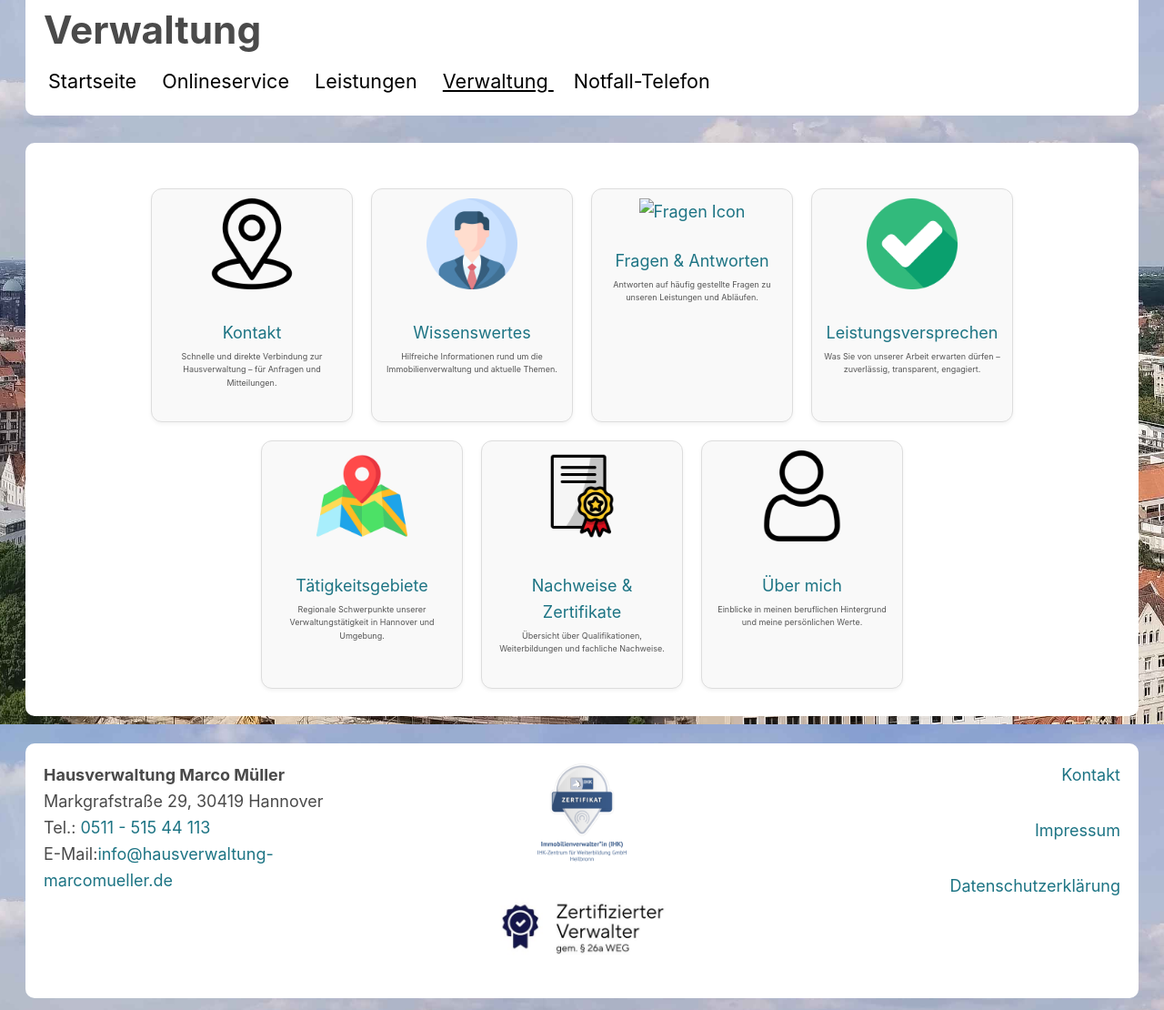
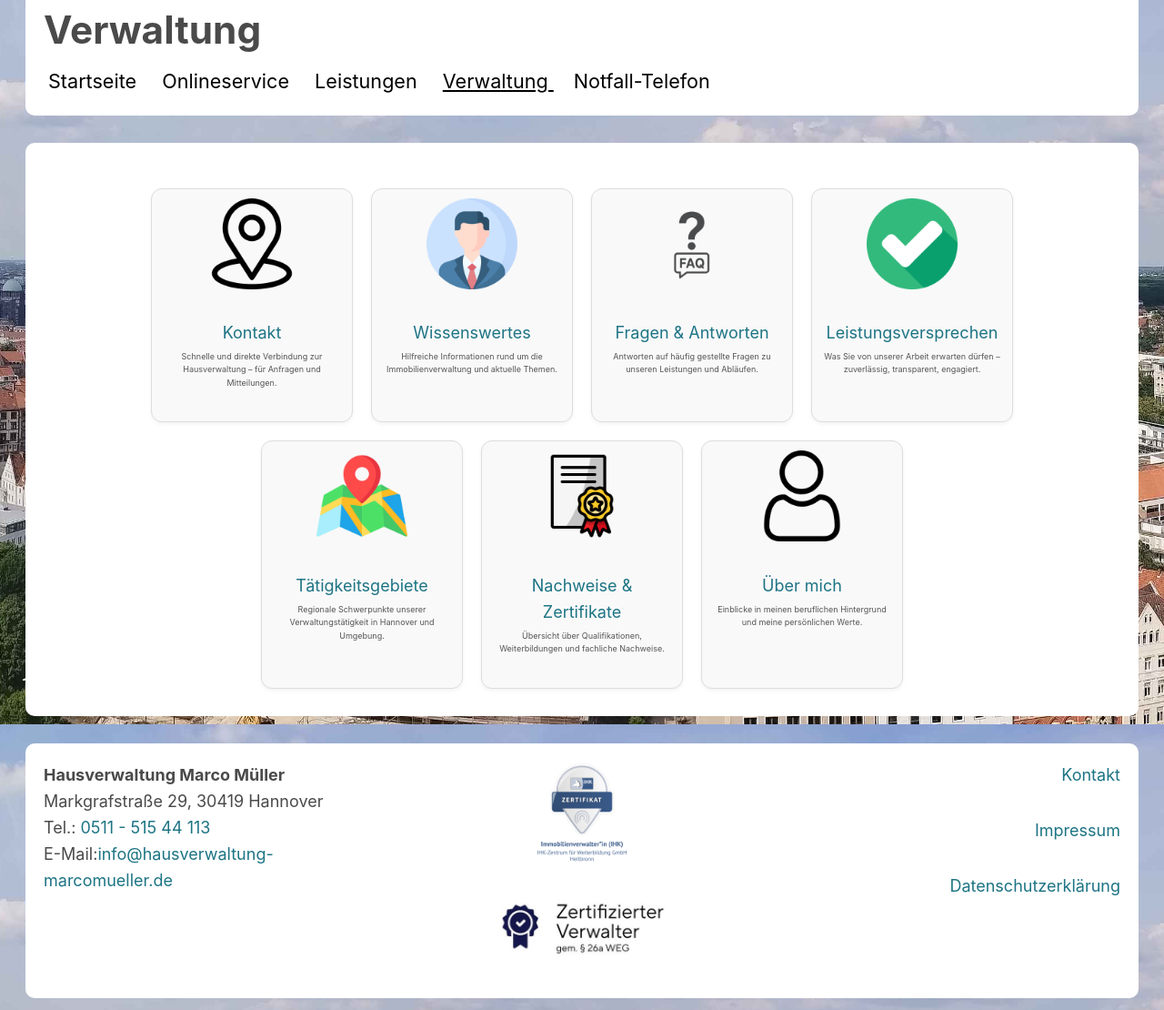
Before and after one commit to marek22k/hausverwaltung, a Jekyll site: the page built from verwaltung.md, in a window 1280 px wide. Shown: the part 1004-2114 px from the top of the page at 91% size. Built offline with Jekyll 4.4.1, drawn with Linux system fonts in a browser that asks for light colours.

Commit message:
Update verwaltung.md

```diff
--- a/verwaltung.md
+++ b/verwaltung.md
@@ -82,7 +82,7 @@ keywords: Hausverwaltung, Kontakt, Zertifikate, Über mich, Tätigkeitsgebiete,
 
   <div class="icon-box">
     <a href="/faq/">
-      <img src="/assets/img/faq_icon.png" alt="Fragen Icon">
+      <img src="/assets/img/verwaltung/faq_icon.png" alt="Fragen Icon">
       <div>Fragen & Antworten</div>
     </a>
     <p>Antworten auf häufig gestellte Fragen zu unseren Leistungen und Abläufen.</p>
```
